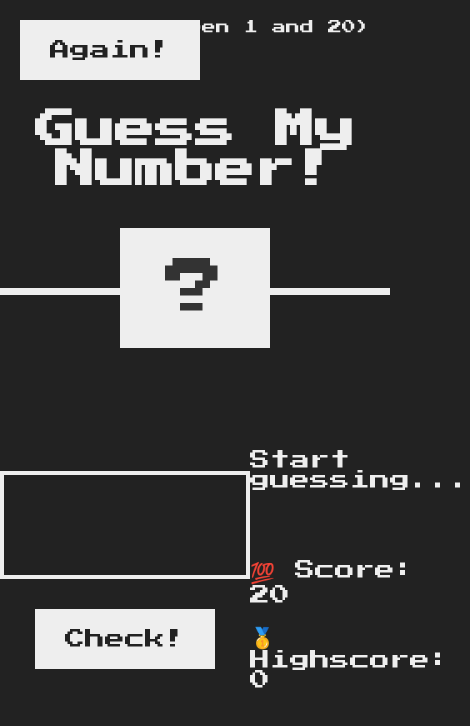
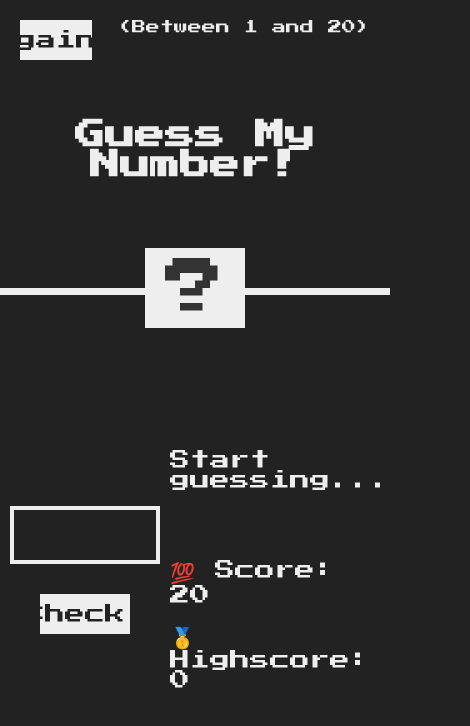
Before and after one commit to jcode-001/Guess-Number-Game, a plain HTML site: page index.html in a window 390 px wide. Shown: the whole page, 470 px wide, since content can reach past the window. Drawn offline with Linux system fonts and the light colour scheme.

Commit message:
responsive design

```diff
--- a/style.css
+++ b/style.css
@@ -1,4 +1,4 @@
-@import url('https://fonts.googleapis.com/css?family=Press+Start+2P&display=swap');
+@import url("https://fonts.googleapis.com/css?family=Press+Start+2P&display=swap");
 
 * {
   margin: 0;
@@ -12,7 +12,7 @@ html {
 }
 
 body {
-  font-family: 'Press Start 2P', sans-serif;
+  font-family: "Press Start 2P", sans-serif;
   color: #eee;
   background-color: #222;
   /* overflow-x: scroll; */
@@ -118,3 +118,35 @@ h1 {
 .label-score {
   margin-bottom: 2rem;
 }
+
+@media only screen and (max-width: 600px) {
+  /* again and check button */
+  .again,
+  .check {
+    height: 4rem;
+    width: 7.2rem;
+    display: flex;
+    justify-content: center;
+    align-items: center;
+  }
+
+  h1 {
+    font-size: 3rem;
+  }
+
+  .number {
+    width: 10rem;
+    padding: 1rem;
+  }
+
+  /* input field */
+  .guess {
+    width: 15rem;
+    padding: 0 2rem;
+  }
+
+  /* check btn*/
+  .check {
+    width: 9rem;
+  }
+}
```
Also changed, not shown: script.js (+24 -22 lines).
